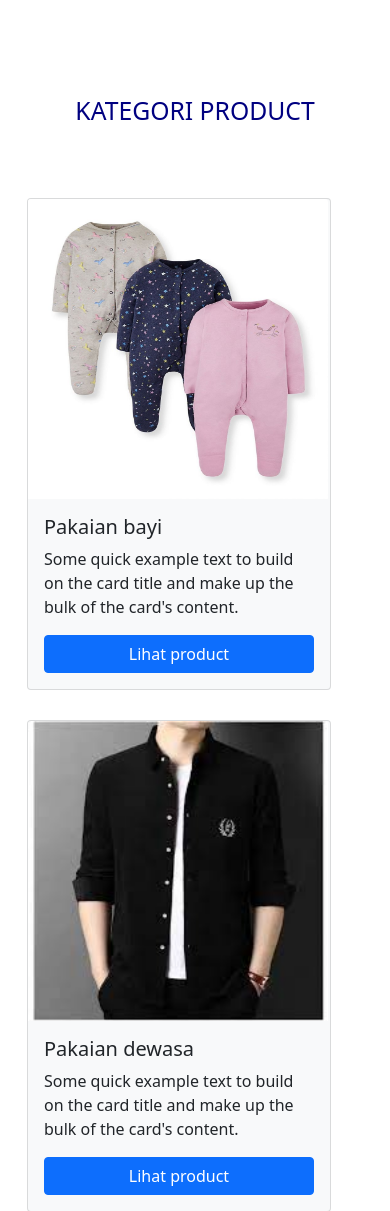
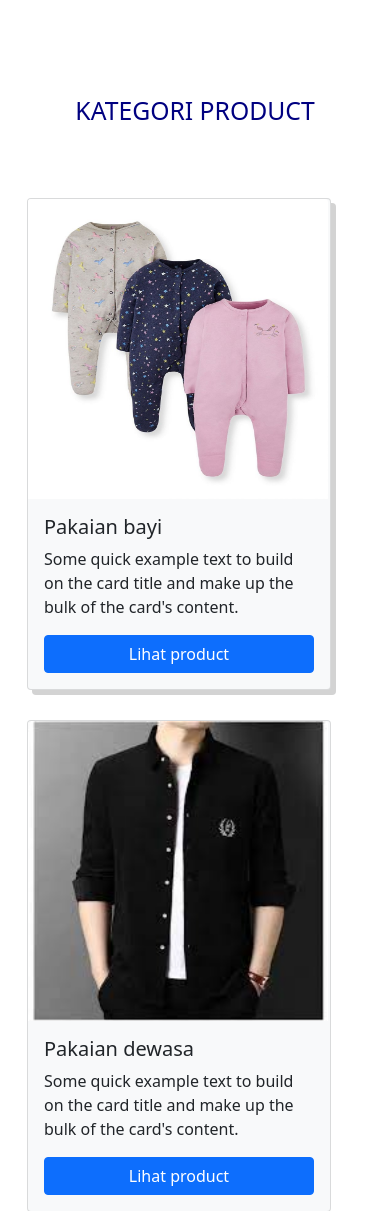
Before and after one commit to Rekyfebri/tokobaju_reky.github.io, a PHP site: page / in a window 390 px wide, with the pointer over the restyled element. Shown: the part 1530-2741 px from the top of the page. Run offline with PHP 8.4, Linux system fonts and the light colour scheme.

Commit message:
penambahan box shadow mobile version

```diff
--- a/style.css
+++ b/style.css
@@ -39,6 +39,10 @@
 	section.product .card {
 		margin: 15px;
 		auto;
+	}
+
+	section.product .card:hover {
+		box-shadow: 5px 5px lightgray;
 	}
 
 
```
